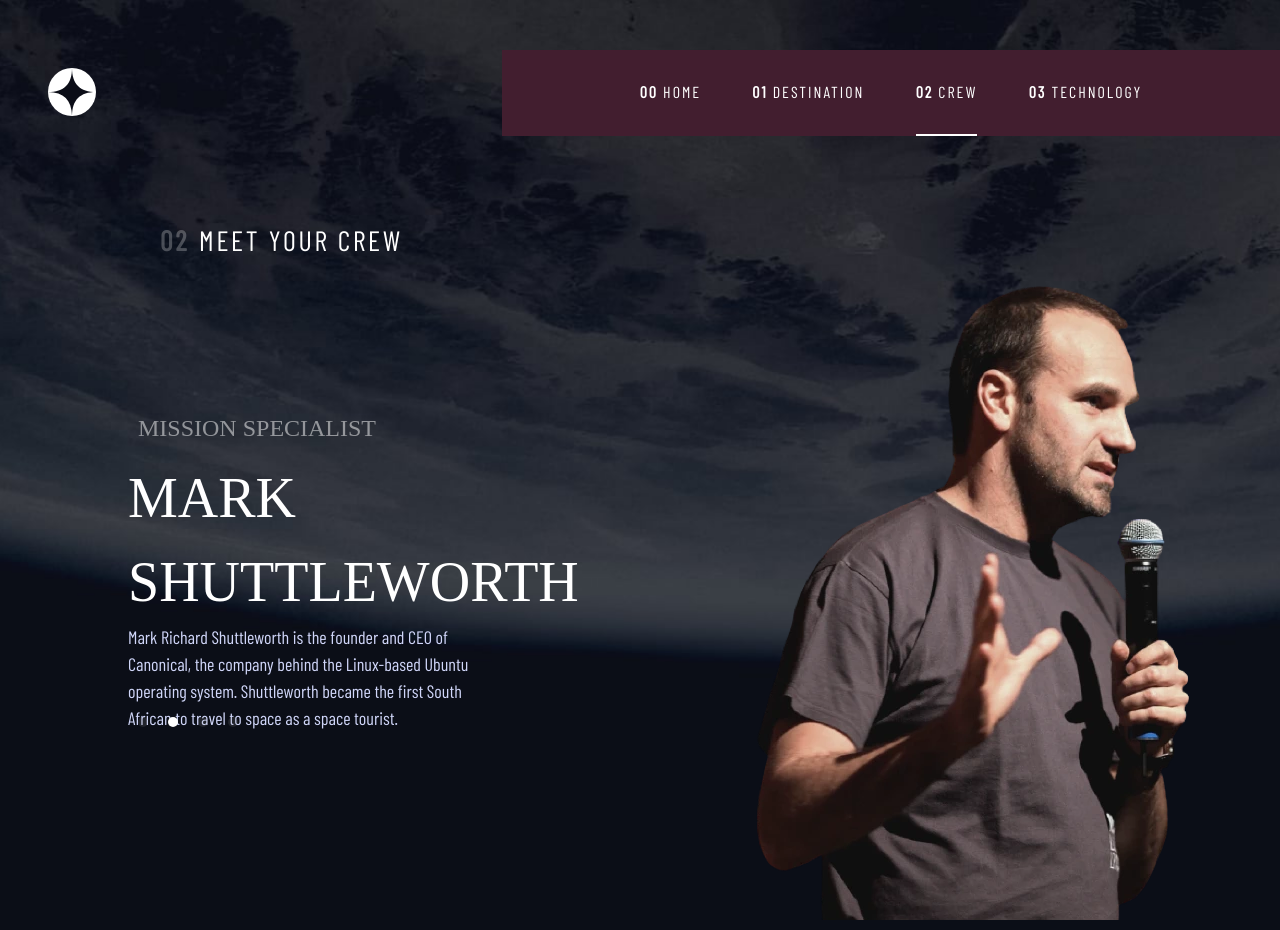
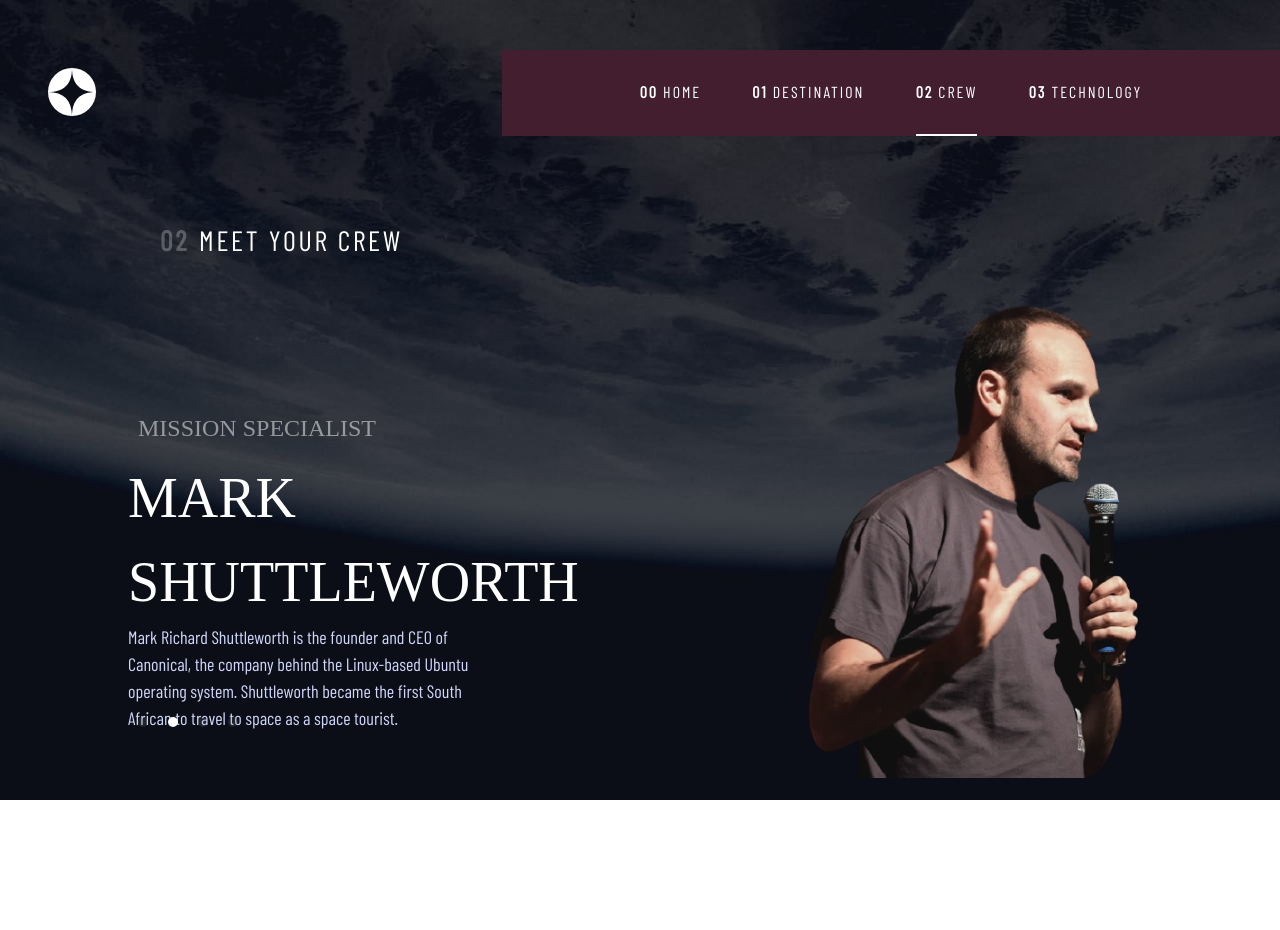
Before and after one commit to Mankind71/frontend-mentor-space-tourism, a React (Vite) app: page /crew in a window 1280 px wide. After the commit the page ends 800 px from the top, so only its background shows below. Built offline with nearby package versions, Linux system fonts and the light colour scheme; a web font is replaced by a local one.

Commit message:
final bugs... I hope

```diff
--- a/src/components/navbar.css
+++ b/src/components/navbar.css
@@ -68,7 +68,7 @@
   .hr {
     position: absolute;
     background-color: #fff;
-    width: 40%;
+    width: 30%;
     height: 2px;
     z-index: 99;
     top: 4.7rem;
--- a/src/pages/Crew.module.css
+++ b/src/pages/Crew.module.css
@@ -10,10 +10,12 @@
   margin: auto;
   width: 80%;
   height: 37vh;
+  min-height: fit-content;
   border-bottom: 2px solid #383B4B;
+  /* padding-bottom: 10px; */
+
 }
 .img img {
-  /* object-fit: contain; */
   height: 100%;
 }
 .carouselBtn {
@@ -62,6 +64,7 @@
   .crewBody .img {
     margin-bottom: 0;
     margin-top: 0;
+    border-bottom: none;
     height: 50vh;
   }
 }
@@ -88,10 +91,11 @@
     width: 70%;
   }
   .crewBody .img {
-    height: 80vh;
-    position: relative;
-    top: -10px;
-    border-bottom: none;
+    /* background-color: #fff; */
+    height: 61vh;
+    /* position: absolute; */
+    top: -0px;
+    right: -10px;
   }
   .carouselCon{
     position: relative;
--- a/src/pages/Crew.tsx
+++ b/src/pages/Crew.tsx
@@ -27,6 +27,7 @@
               setNum(next);
             }}
             index={num}
+            navButtonsAlwaysInvisible={false}
           >
             {crewData.map((item, i) => (
               <div
--- a/src/pages/Destination.tsx
+++ b/src/pages/Destination.tsx
@@ -12,11 +12,13 @@
     <div className="bgDest topSpace">
       <div className="">
         <div className="heroTitle">
-          <h3 className="text-uppercase">
+          <h3
+            className="text-uppercase d-lg-flex align-item-center mb-lg-0 pt-0"
+          >
             <span>01</span> pick your destination
           </h3>
         </div>
-        <div className="main">
+        <div className="main mt-4">
           <div className="heroImg mx-auto mt-4">
             <img src={pf} alt="moon" />
           </div>
@@ -37,7 +39,7 @@
               </div>
               <div className="name">{dest.name}</div>
               <div className="description">{dest.description}</div>
-{/*
+              {/*
               <div className="description">
                 See our planet as you’ve never seen it before. A perfect
                 relaxing trip away to help regain perspective and come back
--- a/src/pages/Technology.module.css
+++ b/src/pages/Technology.module.css
@@ -71,15 +71,17 @@
     justify-content: space-between;
   }
   .carouselCon{
+    /* background-color: #fff; */
+    /* width: 400px; */
     order: 2;
-    width: 100% !important;
+    width: 75% ;
   }
-  .carousel{
-    /* height: 250px; */
+  .mainCarousel{
+    /* background-color: #32321d;  */
   }
   .desc *{
     /* background-color: #de2111; */
-    margin-left: 20%;
+    margin-left: 10%;
     width: 80%;
     text-align: left;
     display: flex;
--- a/src/pages/Technology.tsx
+++ b/src/pages/Technology.tsx
@@ -4,7 +4,7 @@
 import styles from "./Technology.module.css";
 
 const Technology = () => {
-  const [num, setNum] = useState(0);
+  const [num, setNum] = useState(1);
   const [width, setWidth] = useState(window.innerWidth);
 
   const techData = data.technology;
@@ -28,7 +28,7 @@
       </div>
 
       <div
-        className={`${styles.techBody} d-flex flex-column flex-lg-row align-items-lg-center py-lg-5 techBody`}
+        className={`${styles.techBody} d-flex flex-column flex-lg-row align-items-lg-center techBody`}
       >
         <div className={`${styles.carouselCon} carouselCon`}>
           <Carousel
@@ -37,7 +37,9 @@
               if (next == undefined) return;
               setNum(next);
             }}
+            navButtonsAlwaysInvisible={false}
             index={num}
+            className={styles.mainCarousel}
           >
             {techData.map((item, i) => (
               <div
```
